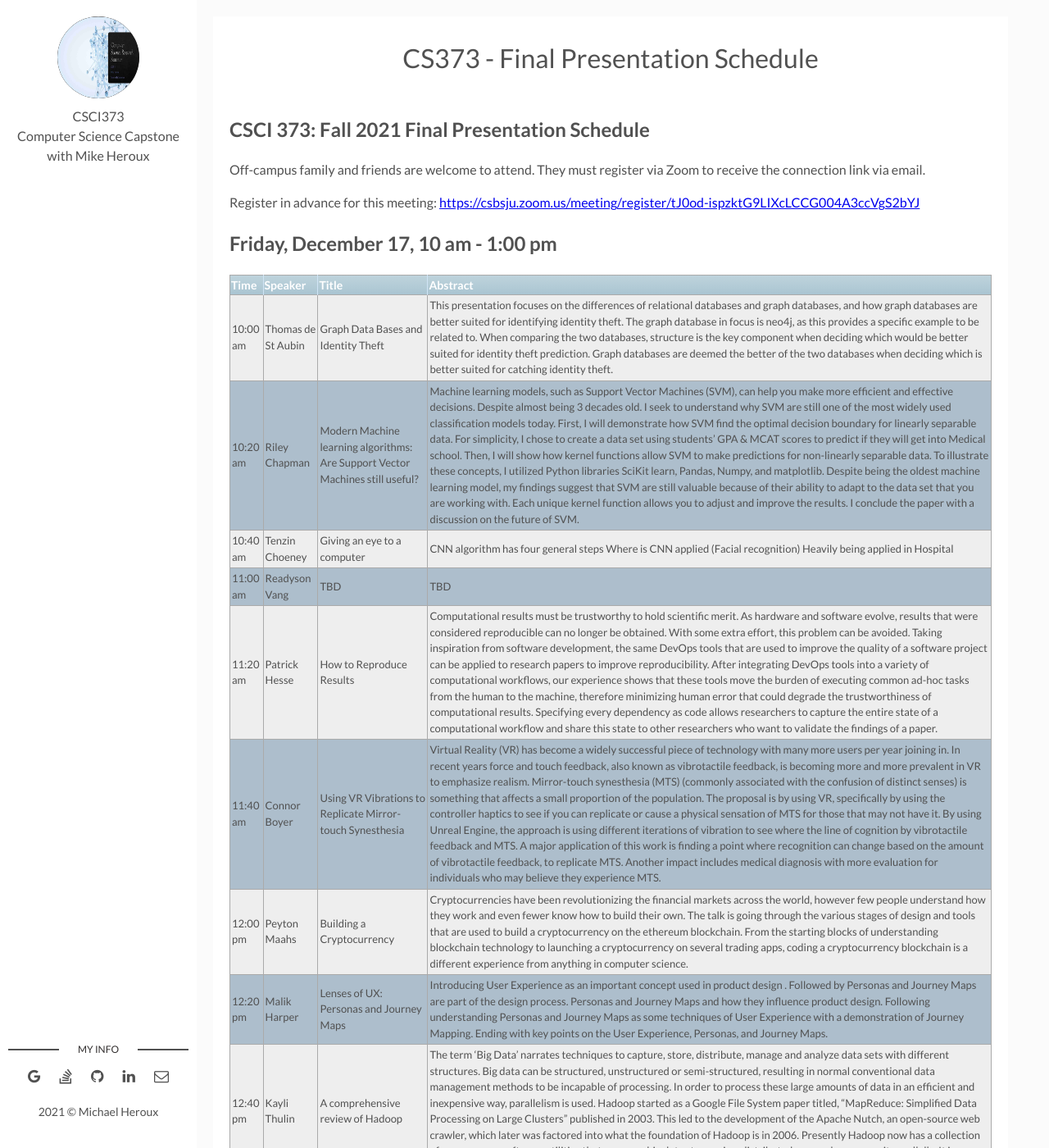
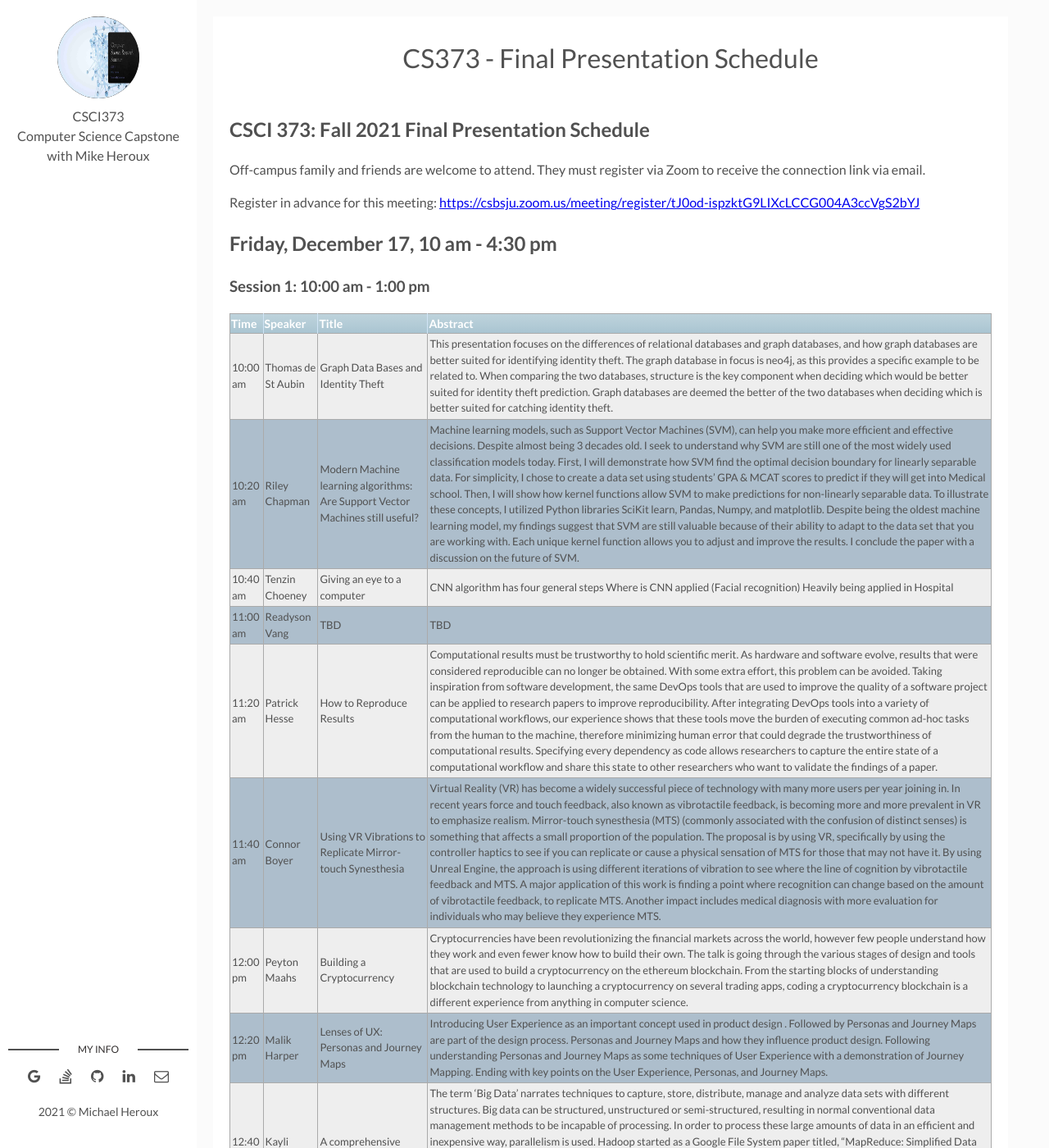
Before and after one commit to maherou/Teaching, a Jekyll site: the page built from files/CS373/2021-Fall-Final-Presentation-Schedule.md, in a window 1280 px wide and 1400 px high. Shown: the whole window at 82% size. Built offline with Jekyll 4.4.1, drawn with Linux system fonts in a browser that asks for light colours; some of the changed text lies outside the part shown.

Commit message:
Update 2021-Fall-Final-Presentation-Schedule.md

```diff
--- a/files/CS373/2021-Fall-Final-Presentation-Schedule.md
+++ b/files/CS373/2021-Fall-Final-Presentation-Schedule.md
@@ -13,7 +13,9 @@
 Register in advance for this meeting:
 [https://csbsju.zoom.us/meeting/register/tJ0od-ispzktG9LIXcLCCG004A3ccVgS2bYJ](https://csbsju.zoom.us/meeting/register/tJ0od-ispzktG9LIXcLCCG004A3ccVgS2bYJ)
 
-## Friday, December 17, 10 am - 1:00 pm
+## Friday, December 17, 10 am - 4:30 pm
+
+### Session 1: 10:00 am - 1:00 pm
 
 | **Time** | **Speaker** | **Title** | **Abstract** |
 | -------- | ----------- | --------- | ------------ |
@@ -28,7 +30,7 @@
 | 12:40 pm | Kayli Thulin| A comprehensive review of Hadoop|The term 'Big Data' narrates techniques to capture, store, distribute, manage and analyze data sets with different structures. Big data can be structured, unstructured or semi-structured, resulting in normal conventional data management methods to be incapable of processing. In order to process these large amounts of data in an efficient and inexpensive way, parallelism is used. Hadoop started as a Google File System paper titled, “MapReduce: Simplified Data Processing on Large Clusters” published in 2003. This led to the development of the Apache Nutch, an open-source web crawler, which later was factored into what the foundation of Hadoop is in 2006. Presently Hadoop now has a collection of open-source software utilities that manages big data storage in a distributed way and processes it parallelly. It is designed to scale up from a single server to thousands of machines, with a very high degree of fault tolerance.|
 
 
-## Friday, December 17, 1 - 4 pm
+### Session 2: 1:30 pm - 4:30 pm
 
 | **Time** | **Speaker** | **Title** | **Abstract** |
 | -------- | ----------- | --------- | ------------ |
```
